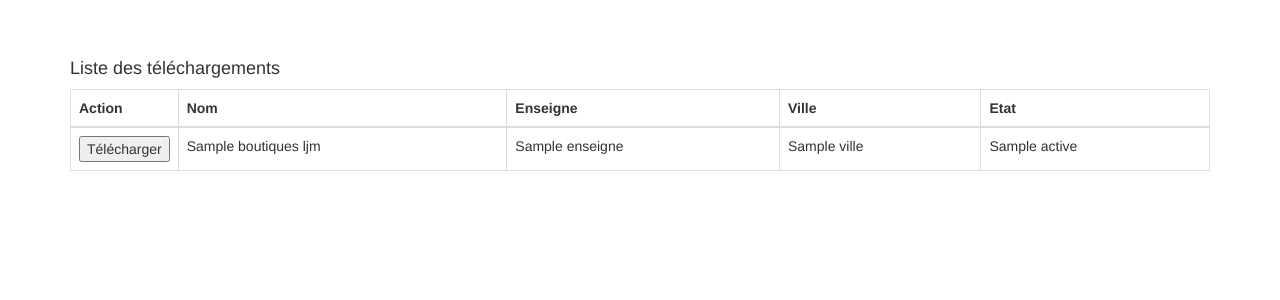
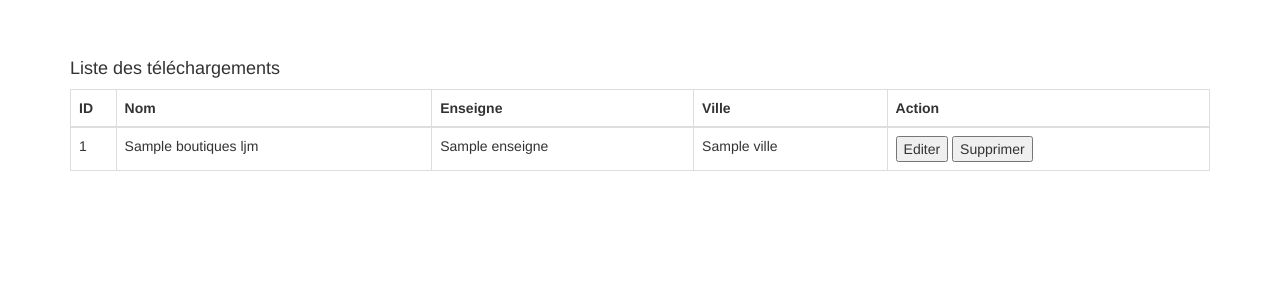
Before and after one commit to Marchps/Admin-LJM, a PHP site: the page made by app/Views/boutiques_ljm/index.php in a window 1280 px wide. Shown: the part 51-351 px from the top of the page. Run offline with PHP 8.4, Linux system fonts and the light colour scheme; the template is opened without the code that fills it: most values are stand-ins (such as "Sample title", 1, 10 or a date in 2020); data that the repository does not hold is empty; some libraries are stand-ins or nearby versions.

Commit message:
update index_ljm

```diff
--- a/app/Views/boutiques_ljm/index.php
+++ b/app/Views/boutiques_ljm/index.php
@@ -9,22 +9,25 @@
                     </colgroup>
                     <thead>
                         <tr>
-                            <th class="head0">Action</th>
+                            <th class="head0">ID</th>
                             <th class="head0">Nom</th>
                             <th class="head1">Enseigne</th>
                             <th class="head0">Ville</th>
-                            <th class="head1">Etat</th>
+                            <th class="head1">Action</th>
                         </tr>
                     </thead>
                     <tbody>
 
                     <?php foreach ($boutiques_ljm as $btq): ?>
                         <tr class="gradeX">
-                            <td><input type="button" traget="_blank" value="Télécharger" onclick="window.location='http://......./"></td>
+                            <td><?= $btq->id_boutique ?></td>
                             <td><?= $btq->nom ?></td>
                             <td><?= $btq->enseigne ?></td>
                             <td><?= $btq->ville ?></td>
-                            <td class="center"><?= $btq->active ?></td>
+                            <td>
+                                <input type="button" traget="_blank" value="Editer" onclick="<?= BASE_LINK ?>/boutiques/edit/<?= $btq->id_boutique ?>">
+                                <input type="button" traget="_blank" value="Supprimer" onclick="<?= BASE_LINK ?>/boutiques/delete/<?= $btq->id_boutique ?>">
+                            </td>
                         </tr>
                     <?php endforeach; ?>
 
```
